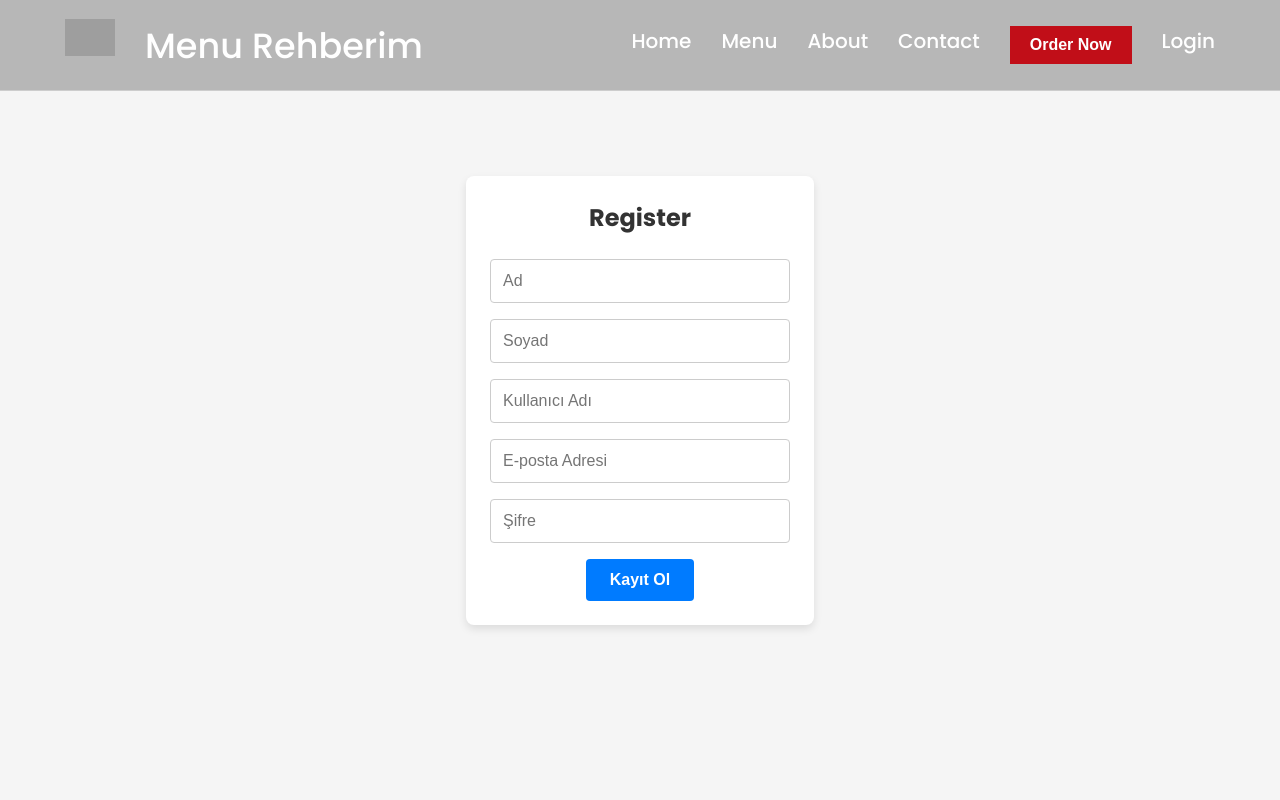
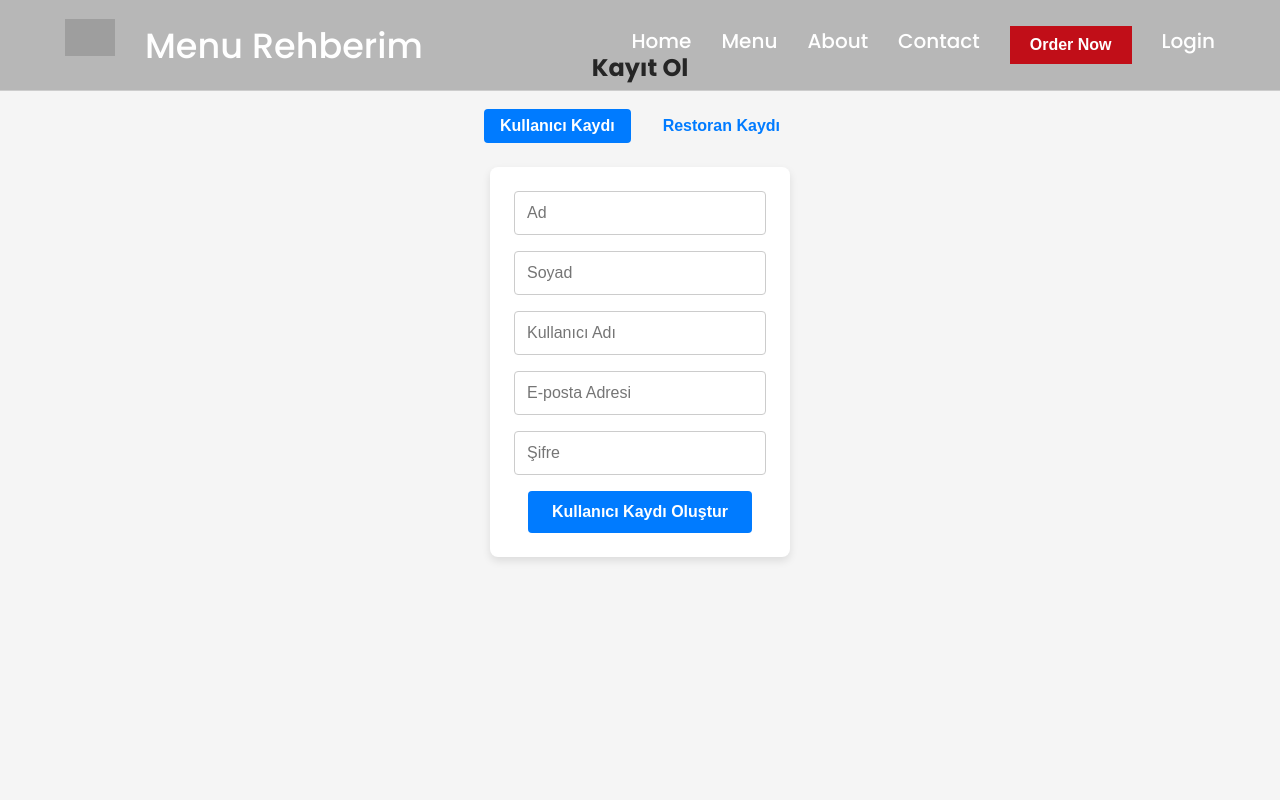
Before and after one commit to cengiztuglu/MenuRehberim, a React (Create React App) app: page /register in a window 1280 px wide. Shown: the top 800 px of the page. Built offline with nearby package versions, Linux system fonts and the light colour scheme; grey boxes are pictures that could not be loaded.

Commit message:
Restorant Register Page

```diff
--- a/src/pages/Login/Login.js
+++ b/src/pages/Login/Login.js
@@ -1,8 +1,7 @@
 import React, { useState } from 'react';
 import styled from 'styled-components';
-import { Link,useNavigate } from 'react-router-dom';
+import { Link, useNavigate } from 'react-router-dom';
 import axios from 'axios';
-
 
 const LoginForm = () => {
   const navigate = useNavigate();
@@ -12,6 +11,7 @@ const LoginForm = () => {
     password: ''
   });
   const [error, setError] = useState(null);
+  const [isRestoranGirisi, setIsRestoranGirisi] = useState(false);
 
   const handleInputChange = (event) => {
     const { name, value } = event.target;
@@ -21,13 +21,15 @@ const LoginForm = () => {
   const handleLogin = (event) => {
     event.preventDefault();
 
+    if (isRestoranGirisi) {
+      // Restoran girişi için işlemler burada yapılabilir
+      navigate('/menu');
+    } else {
       axios.post('http://localhost:8081/api/login', user)
         .then(response => {
           if (response.data === "Giriş başarılı!") {
             console.log('Giriş başarılı!');
-          navigate('/menu')
-          // Başarılı giriş durumunda yapılacak işlemler burada gerçekleştirilebilir
-          // Örneğin, kullanıcıyı başka bir sayfaya yönlendirebilirsiniz
+            navigate('/menu');
           } else {
             setError('Kullanıcı adı veya şifre hatalı.');
           }
@@ -36,32 +38,11 @@ const LoginForm = () => {
           console.error('Giriş hatası:', error);
           setError('Giriş sırasında bir hata oluştu. Lütfen tekrar deneyin.');
         });
+    }
   };
 
-  return (
-    <Container>
-      <Form onSubmit={handleLogin}>
-        <Title>Login</Title>
-        <Input
-          type="text"
-          name='userName'
-          placeholder="Kullanıcı Adı"
-          value={user.userName}
-          onChange={handleInputChange}
-        />
-        <Input
-          type="password"
-          placeholder="Şifre"
-          name='password'
-          value={user.password}
-          onChange={handleInputChange}
-        />
-        <Button type="submit">Giriş Yap</Button>
-        {error && <Error>{error}</Error>}
-      </Form>
-      <RegisterLink to="/register">Hesabınız yok mu? Şimdi kayıt olun.</RegisterLink>
-    </Container>
-  );
+  const toggleRestoranGirisi = () => {
+    setIsRestoranGirisi(!isRestoranGirisi);
   };
 
   const Container = styled.div`
@@ -111,9 +92,15 @@ const Button = styled.button`
     }
   `;
 
-const Error = styled.p`
-  color: red;
+  const CheckboxLabel = styled.label`
+    display: flex;
+    align-items: center;
     margin-top: 8px;
+    cursor: pointer;
+  `;
+
+  const CheckboxInput = styled.input`
+    margin-right: 8px;
   `;
 
   const RegisterLink = styled(Link)`
@@ -127,4 +114,38 @@ const RegisterLink = styled(Link)`
     }
   `;
 
+  return (
+    <Container>
+      <Form onSubmit={handleLogin}>
+        <Title>Login</Title>
+        <Input
+          type="text"
+          name='userName'
+          placeholder="Kullanıcı Adı"
+          value={user.userName}
+          onChange={handleInputChange}
+        />
+        <Input
+          type="password"
+          placeholder="Şifre"
+          name='password'
+          value={user.password}
+          onChange={handleInputChange}
+        />
+        <CheckboxLabel>
+          <CheckboxInput
+            type="checkbox"
+            checked={isRestoranGirisi}
+            onChange={toggleRestoranGirisi}
+          />
+          Restoran Girişi
+        </CheckboxLabel>
+        <Button type="submit">Giriş Yap</Button>
+        {error && <p style={{ color: 'red' }}>{error}</p>}
+      </Form>
+      <RegisterLink to="/register">Hesabınız yok mu? Şimdi kayıt olun.</RegisterLink>
+    </Container>
+  );
+};
+
 export default LoginForm;
--- a/src/pages/Register/Register.js
+++ b/src/pages/Register/Register.js
@@ -3,52 +3,123 @@ import styled from 'styled-components';
 import axios from 'axios';
 
 const RegisterForm = () => {
-  const [user,setUser]=useState({
-    name:'',
-    surName:'',
-    email:'',
-    userName:'',
-    password:''
+  const [isRestoranRegister, setIsRestoranRegister] = useState(false);
+  const [user, setUser] = useState({
+    name: '',
+    surName: '',
+    email: '',
+    userName: '',
+    password: '',
+    restoranName: '',
+    category: '',
+    restoranImage: '',
+    description: '',
+    restoranPassword: ''
   });
-
-
   const [error, setError] = useState(null);
 
-  const handleInputChange=(event)=>{
-    const{name,value}=event.target;
-    setUser({...user,[name]:value});
-  }
+  const toggleRegisterType = () => {
+    setIsRestoranRegister(!isRestoranRegister);
+  };
 
-  const handleRegister = () => {
+  const handleInputChange = (event) => {
+    const { name, value } = event.target;
+    setUser({ ...user, [name]: value });
+  };
+
+  const handleRegister = (event) => {
+    event.preventDefault();
+    if (!isRestoranRegister) {
+      // Kullanıcı kaydı
       if (user.name && user.surName && user.userName && user.email && user.password) {
         setError('');
-      axios.post('http://localhost:8081/api/user',user)
-    .then(response=>
-      {
-        if(response.data===true){
-          console.error("Kayıt Başarılı");
-
+        axios.post('http://localhost:8081/api/user', user)
+          .then(response => {
+            if (response.data === true) {
+              console.error("Kullanıcı Kaydı Başarılı");
+              // Başarılı kayıt durumunda başka bir sayfaya yönlendirme yapılabilir.
+            } else {
+              console.error("Kullanıcı kaydı sırasında bir hata oluştu.");
             }
-        else{
-          console.error("kayıtta patladı");
-        }
-
-      }).catch(error=>{console.error("bende patladı");})
-      alert('Başarıyla kayıt oldunuz!');
-      // Kayıt başarılıysa başka bir sayfaya yönlendirme yapılabilir.
+          }).catch(error => {
+            console.error("Kullanıcı kaydı sırasında bir hata oluştu.");
+          });
       } else {
         setError('Lütfen tüm alanları doldurun.');
       }
-
-    // Kayıt işlemi genellikle sunucuya istek yaparak gerçekleştirilir.
-    // Örnek olarak burada basit bir kontrol yapılıyor.
-
+    } else {
+      // Restoran kaydı
+      if (user.restoranName && user.category && user.restoranImage && user.description && user.restoranPassword) {
+        setError('');
+        axios.post('http://localhost:8081/api/restoran', user)
+          .then(response => {
+            if (response.data === true) {
+              console.error("Restoran Kaydı Başarılı");
+              // Başarılı kayıt durumunda başka bir sayfaya yönlendirme yapılabilir.
+            } else {
+              console.error("Restoran kaydı sırasında bir hata oluştu.");
+            }
+          }).catch(error => {
+            console.error("Restoran kaydı sırasında bir hata oluştu.");
+          });
+      } else {
+        setError('Lütfen tüm alanları doldurun.');
+      }
+    }
   };
 
   return (
     <Container>
-      <Form onSubmit={handleRegister} >
-        <Title>Register</Title>
+      <Title>Kayıt Ol</Title>
+      <RegisterOptionContainer>
+        <RegisterOptionButton onClick={toggleRegisterType} selected={!isRestoranRegister}>
+          Kullanıcı Kaydı
+        </RegisterOptionButton>
+        <RegisterOptionButton onClick={toggleRegisterType} selected={isRestoranRegister}>
+          Restoran Kaydı
+        </RegisterOptionButton>
+      </RegisterOptionContainer>
+      <Form onSubmit={handleRegister}>
+        {isRestoranRegister ? (
+          <>
+            <Input
+              type="text"
+              name='restoranName'
+              placeholder="Restoran Adı"
+              value={user.restoranName}
+              onChange={handleInputChange}
+            />
+            <Input
+              type="text"
+              name='category'
+              placeholder="Kategori"
+              value={user.category}
+              onChange={handleInputChange}
+            />
+            <Input
+              type="text"
+              name='restoranImage'
+              placeholder="Restoran Fotoğrafı"
+              value={user.restoranImage}
+              onChange={handleInputChange}
+            />
+            <Input
+              type="text"
+              name='description'
+              placeholder="Tanım"
+              value={user.description}
+              onChange={handleInputChange}
+            />
+            <Input
+              name='restoranPassword'
+              type="password"
+              placeholder="Şifre"
+              value={user.restoranPassword}
+              onChange={handleInputChange}
+            />
+          </>
+        ) : (
+          <>
             <Input
               type="text"
               name='name'
@@ -84,18 +155,22 @@ const RegisterForm = () => {
               value={user.password}
               onChange={handleInputChange}
             />
-        <Button type='submit'>Kayıt Ol</Button>
+          </>
+        )}
+        <Button type='submit'>{isRestoranRegister ? 'Restoran Kaydı Oluştur' : 'Kullanıcı Kaydı Oluştur'}</Button>
+      </Form>
       {error && <Error>{error}</Error>}
-      </Form>
     </Container>
   );
 };
 
 const Container = styled.div`
   display: flex;
-  justify-content: center;
+  flex-direction: column;
   align-items: center;
+  justify-content: flex-start;
   height: 100vh;
+  padding-top: 50px;
   background-color: #f5f5f5;
 `;
 
@@ -107,6 +182,7 @@ const Form = styled.form`
   border-radius: 8px;
   box-shadow: 0 4px 8px rgba(0, 0, 0, 0.1);
   background-color: #fff;
+  width: 300px;
 `;
 
 const Title = styled.h2`
@@ -119,7 +195,7 @@ const Input = styled.input`
   margin-bottom: 16px;
   border-radius: 4px;
   border: 1px solid #ccc;
-  width: 300px;
+  width: 100%;
   font-size: 16px;
 `;
 
@@ -142,4 +218,26 @@ const Error = styled.p`
   margin-top: 8px;
 `;
 
+const RegisterOptionContainer = styled.div`
+  display: flex;
+  justify-content: center;
+  margin-bottom: 24px;
+`;
+
+const RegisterOptionButton = styled.button`
+  padding: 8px 16px;
+  border-radius: 4px;
+  border: none;
+  background-color: ${(props) => (props.selected ? '#007bff' : 'transparent')};
+  color: ${(props) => (props.selected ? 'white' : '#007bff')};
+  cursor: pointer;
+  transition: background-color 0.3s ease, color 0.3s ease;
+  margin: 0 8px;
+
+  &:hover {
+    background-color: ${(props) => (props.selected ? '#0056b3' : '#f5f5f5')};
+    color: ${(props) => (props.selected ? 'white' : '#0056b3')};
+  }
+`;
+
 export default RegisterForm;
```
Lines whose indentation alone changed are shown as unchanged.
